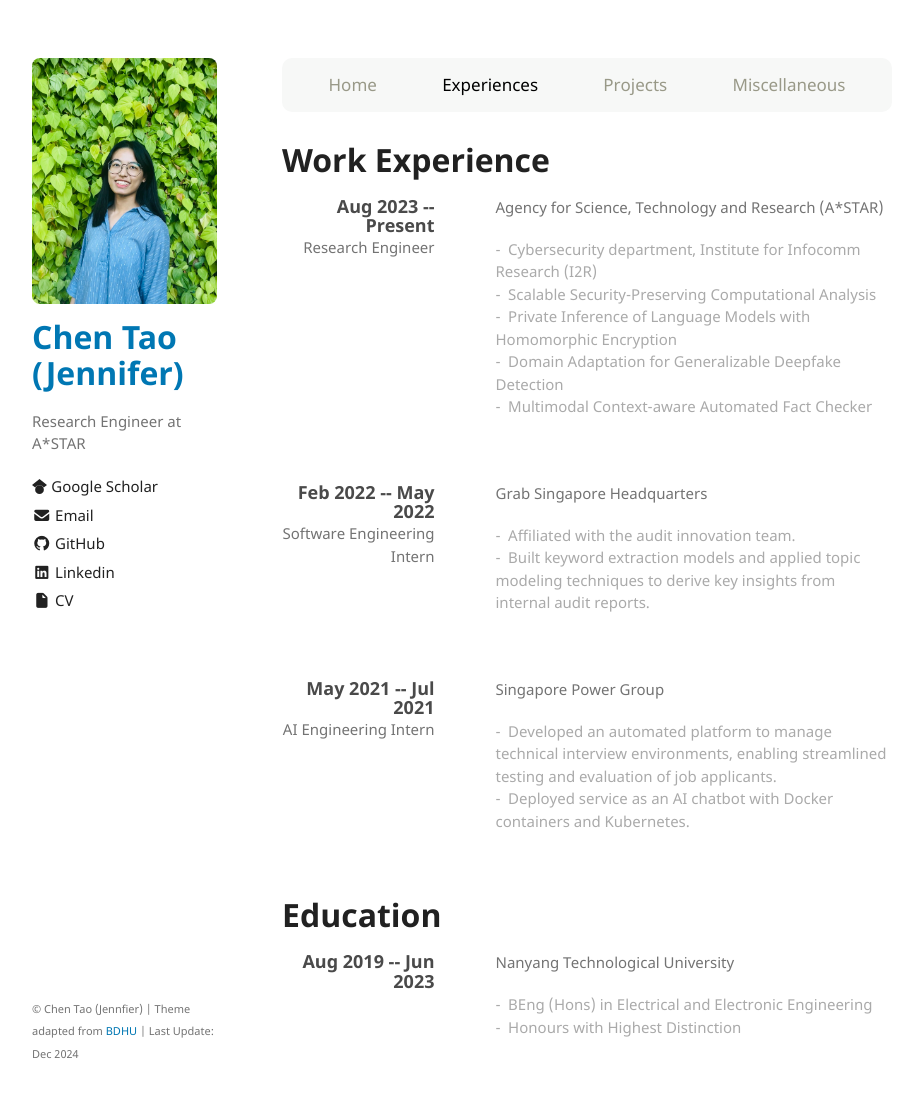
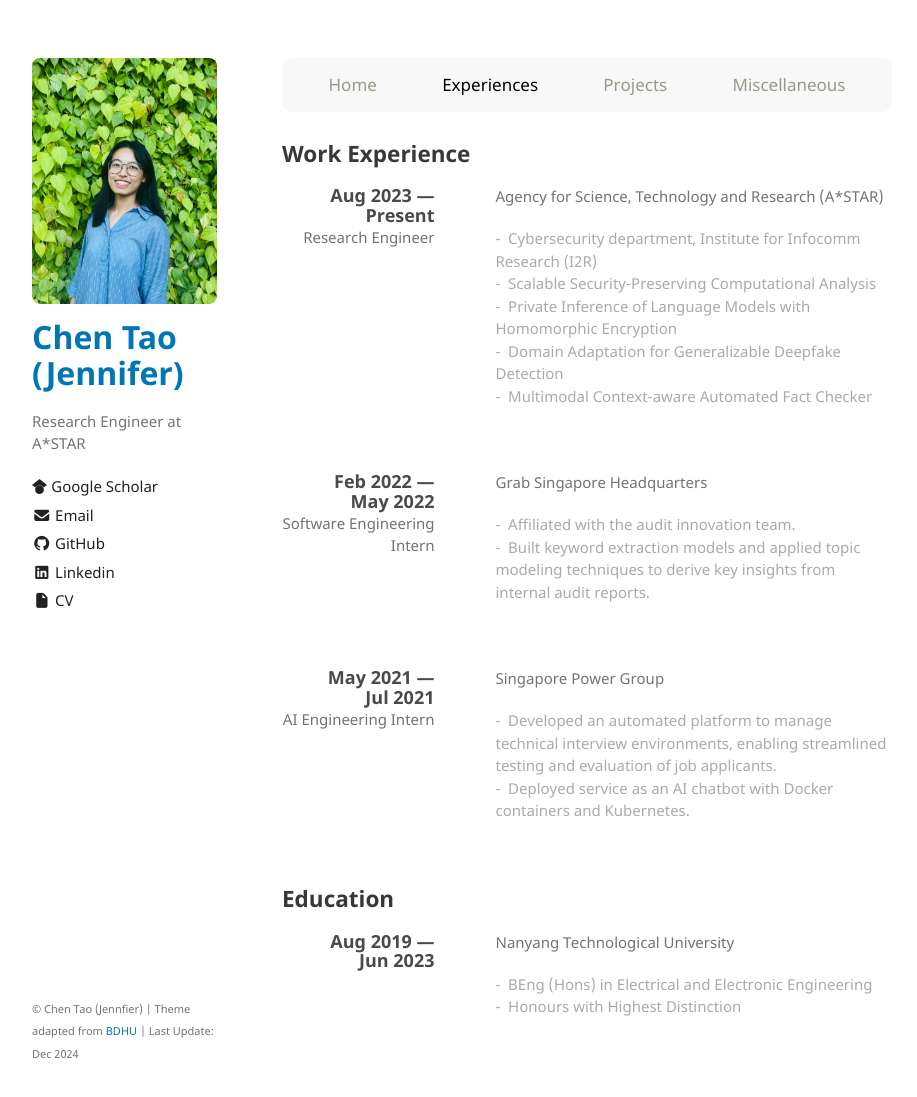
Before and after one commit to TAOC0002/TAOC0002.github.io, a Jekyll site: the page built from experiences.md, in a window 1280 px wide and 1133 px high. Shown: the top 1097 px of the window, without its empty margins (178-1095 px from the left). Built offline with Jekyll 4.4.1, drawn with Linux system fonts in a browser that asks for light colours; the repository's description, which GitHub fills in, is left out.

Commit message:
Change time scope

```diff
--- a/experiences.md
+++ b/experiences.md
@@ -8,11 +8,11 @@ layout: default
   <a href="./experiences.html">Miscellaneous</a>
 </div>
 
-# Work Experience
+## Work Experience
 <div class="timeline">
   <div class="entry">
     <div class="title">
-      <h3>Aug 2023 -- Present</h3>
+      <h3>Aug 2023 &mdash; <br /> Present</h3>
       <p>Research Engineer</p>
     </div>
     <div class="body">
@@ -28,7 +28,7 @@ layout: default
   </div>
   <div class="entry">
     <div class="title">
-      <h3>Feb 2022 -- May 2022</h3>
+      <h3>Feb 2022 &mdash; <br /> May 2022</h3>
       <p>Software Engineering Intern</p>
     </div>
     <div class="body">
@@ -42,7 +42,7 @@ from internal audit reports.</li>
   </div>
   <div class="entry">
     <div class="title">
-      <h3>May 2021 -- Jul 2021</h3>
+      <h3>May 2021 &mdash; <br /> Jul 2021</h3>
       <p>AI Engineering Intern</p>
     </div>
     <div class="body">
@@ -56,11 +56,11 @@ streamlined testing and evaluation of job applicants.</li>
   </div>
 </div>
 
-# Education
+## Education
 <div class="timeline">
   <div class="entry">
     <div class="title">
-      <h3>Aug 2019 -- Jun 2023</h3>
+      <h3>Aug 2019 &mdash; <br /> Jun 2023</h3>
     </div>
     <div class="body">
       <p>Nanyang Technological University</p>
```
